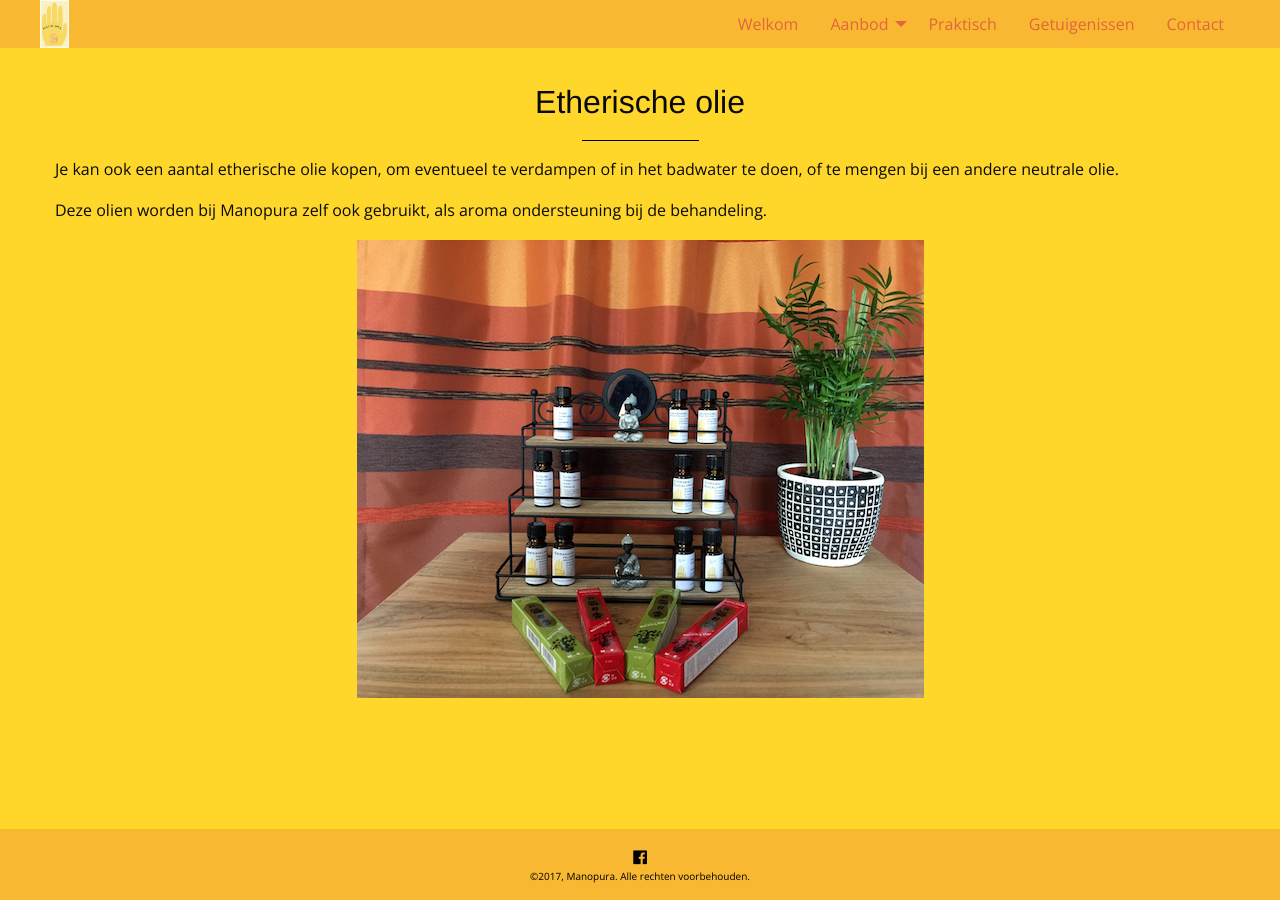
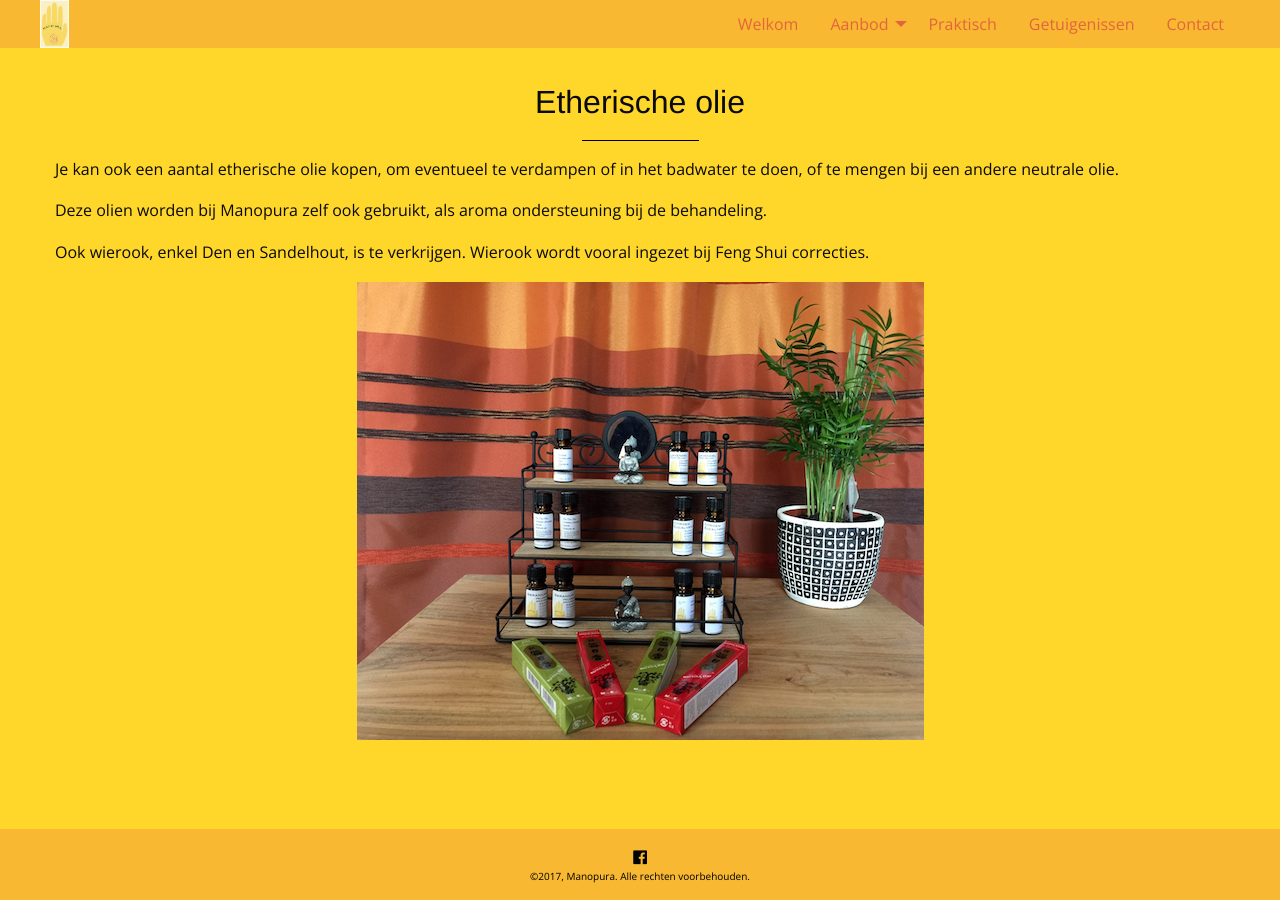
Before and after one commit to manopura/manopura.github.io, a Jekyll site: the page built from etherische_olie.md, in a window 1280 px wide. Built offline with Jekyll 4.4.1, drawn with Linux system fonts in a browser that asks for light colours; nearby versions of some CDN libraries; our own code applies the rules of GitHub Pages for plain Markdown files.

Commit message:
Update etherische_olie.md

```diff
--- a/etherische_olie.md
+++ b/etherische_olie.md
@@ -8,6 +8,8 @@
 
 Deze olien worden bij Manopura zelf ook gebruikt, als aroma ondersteuning bij de behandeling.
 
+Ook wierook, enkel Den en Sandelhout, is te verkrijgen. Wierook wordt vooral ingezet bij Feng Shui correcties.
+
 
 
 ![etherische_olie](images/kleinolierekje.png)
```
